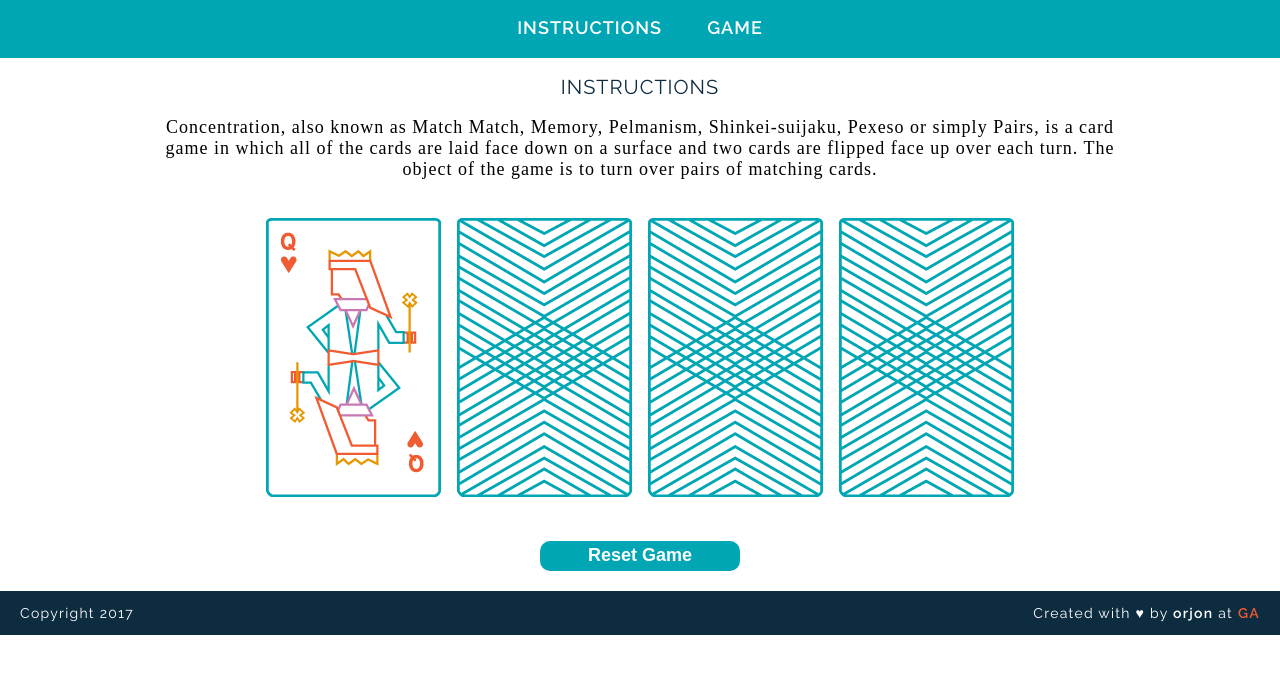
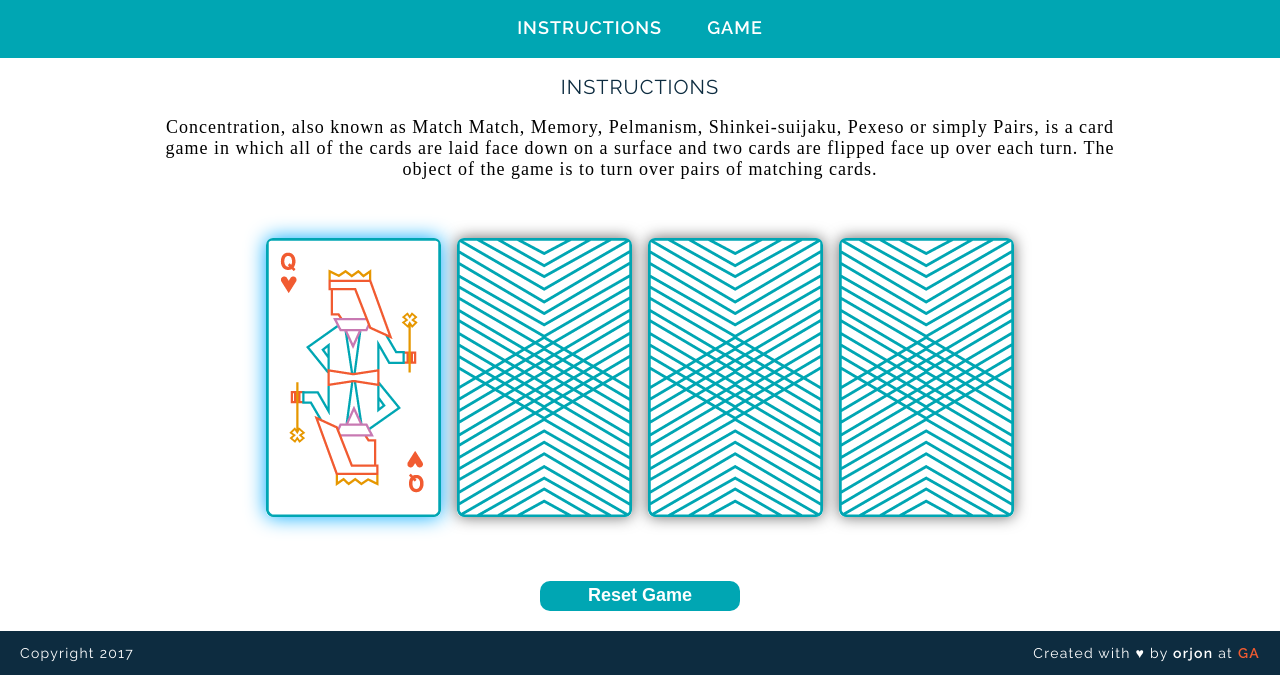
Before and after one commit to orjon/wdi-fundamentals-memorygame, a plain HTML site: page memory_game/index.html in a window 1280 px wide. Both pictures are taken after a click on the picture 353 px from the left and 473 px from the top of the page. Shown: the part 116-800 px from the top of the page. Drawn offline with Linux system fonts and the light colour scheme; a web font is replaced by a local one.

Commit message:
Button & highlight

```diff
--- a/memory_game/css/style.css
+++ b/memory_game/css/style.css
@@ -51,7 +51,21 @@ a:hover {
 }
 
 img {
-	margin: 20px 8px;
+	margin: 40px 8px;
+	border-radius: 7px;
+	box-shadow: 0px 0px 15px #666666; /* grey */
+}
+
+.selected{
+	box-shadow: 0px 0px 20px  #00aaff; /* blue */
+}
+
+.correct{
+	box-shadow: 0px 0px 15px #66ff33; /* green */
+}
+
+.incorrect{
+	box-shadow: 0px 0px 15px  #ff0000; /* red */
 }
 
 
--- a/memory_game/index.html
+++ b/memory_game/index.html
@@ -27,7 +27,7 @@
 	</main>
 	<footer class="clearfix">
 		<p class="copyright">Copyright 2017</p>
-		<p class="message">Created with &hearts; by <span id="myName">orjon</span> at <span class="name">GA</span></p>
+		<p class="message">Created with &hearts; by <strong>orjon</strong> at <span class="name">GA</span></p>
 	</footer>
 	<script src="js/main.js"></script>
 </body>
--- a/memory_game/js/main.js
+++ b/memory_game/js/main.js
@@ -25,6 +25,8 @@ var cards = [
 
 
 var cardsInPlay = []; //Initially set to empty.
+var flippedCards = [];
+
 
 function createBoard() {
 	for (var i = 0; i < cards.length; i++) {
@@ -57,12 +59,15 @@ function checkForMatch() {
 
 function flipCard() {
   	cardId = this.getAttribute('data-id');
+
+  	this.className ='selected';
 	this.setAttribute('src', cards[cardId].cardImage)
 	console.log("User flipped " + cards[cardId].rank);
 	console.log("Suit " + cards[cardId].suit);
 	console.log("Card Image  " + cards[cardId].cardImage);
 
 	cardsInPlay.push(cards[cardId].rank);
+	flippedCards.push(cardId);
 
 
 	if (cardsInPlay.length === 2) {
```
